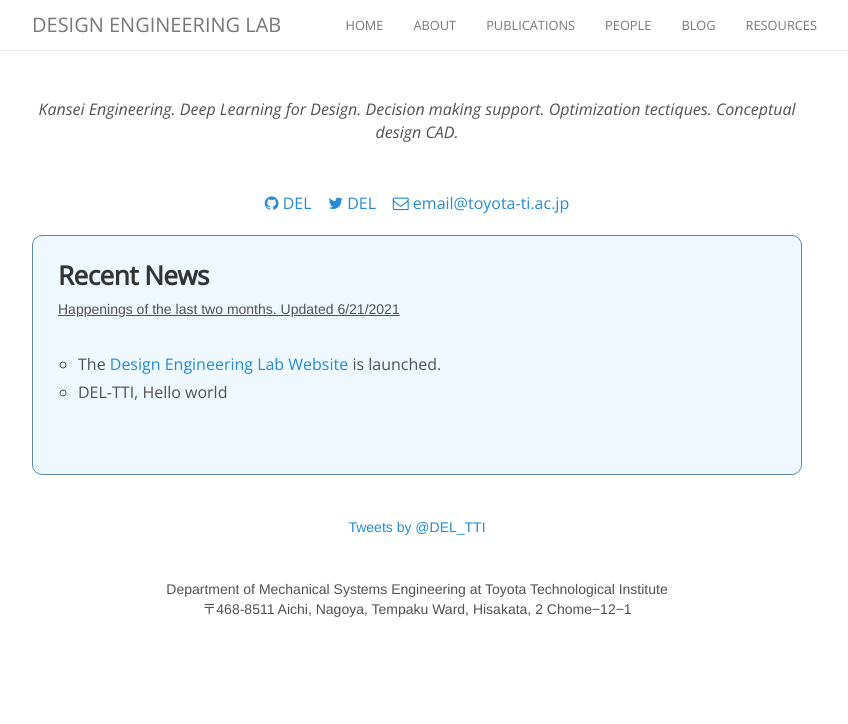
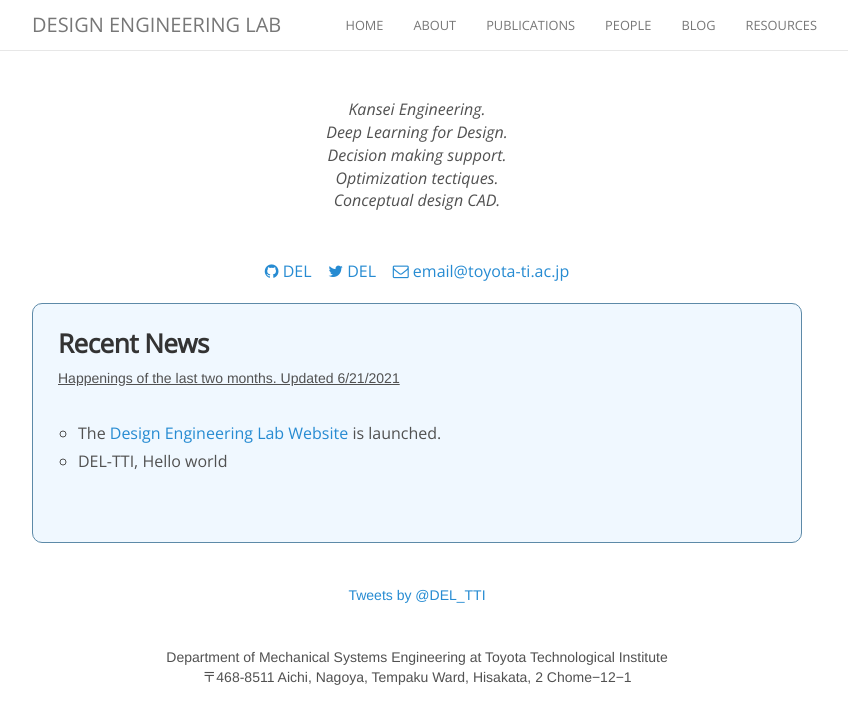
Before and after one commit to TTI-DEL/Lab, a Jekyll site: the page built from index.html, in a window 1280 px wide. Shown: the top 724 px of the page, without its empty margins (223-1071 px from the left). Built offline with Jekyll 4.4.1, drawn with Linux system fonts in a browser that asks for light colours; nearby versions of some CDN libraries; comment, search, counter and statistics services are not loaded.

```diff
--- a/index.html
+++ b/index.html
@@ -9,10 +9,10 @@ layout: default
 
       <p>
       <i>Kansei Engineering.
-        Deep Learning for Design.
-        Decision making support.
-        Optimization tectiques.
-        Conceptual design CAD.</i>
+        <br> Deep Learning for Design.
+        <br> Decision making support.
+        <br> Optimization tectiques.
+        <br> Conceptual design CAD.</i>
 
         <span style="display: block; margin-bottom: 3em"></span>
 
```
